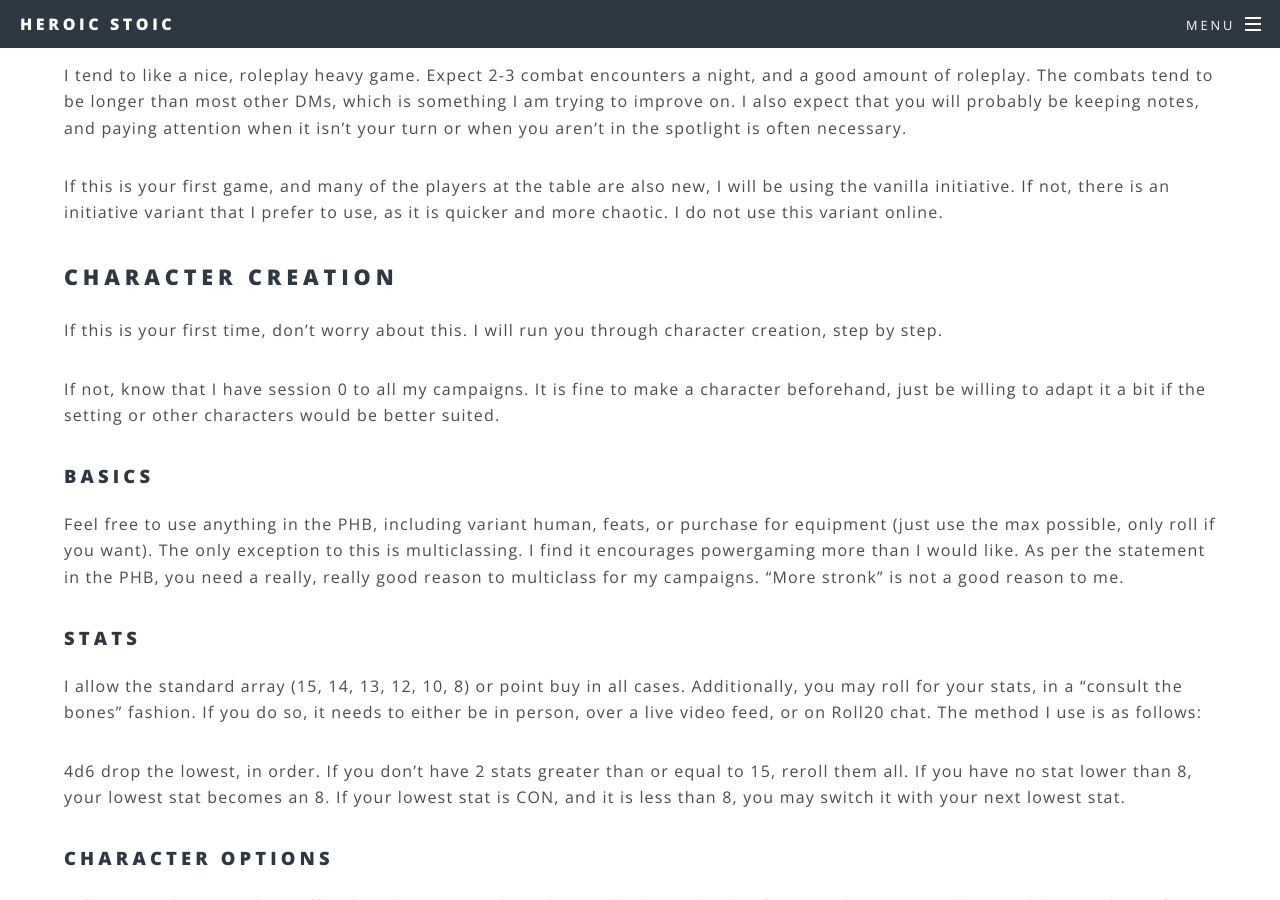
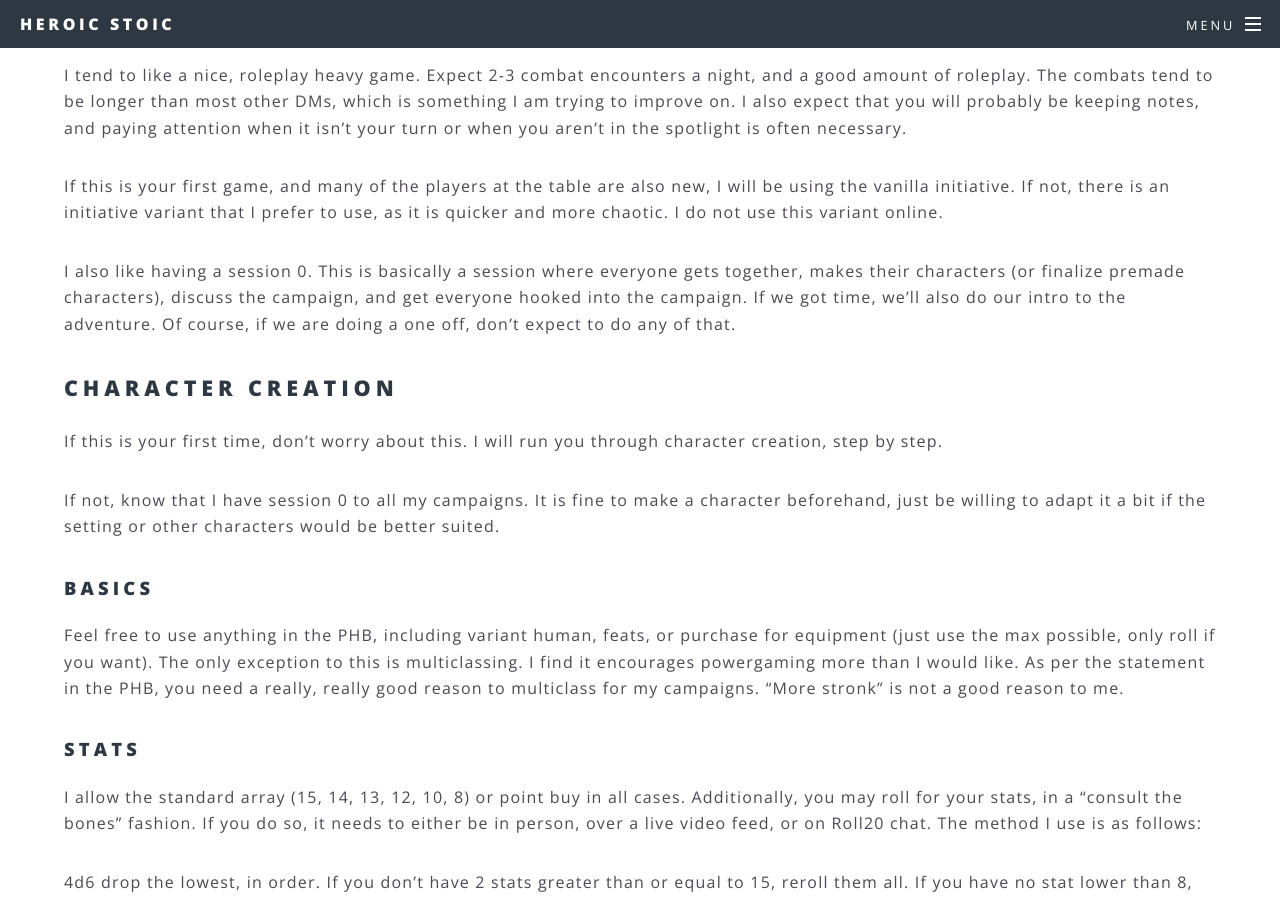
Before and after one commit to heroicstoic/heroicstoic.github.io, a Jekyll site: the page built from dnd/TableRules.md, in a window 1280 px wide and 900 px high, scrolled down 487 px. Built offline with Jekyll 4.4.1, drawn with Linux system fonts in a browser that asks for light colours.

Commit message:
Update TableRules.md

```diff
--- a/dnd/TableRules.md
+++ b/dnd/TableRules.md
@@ -10,6 +10,8 @@ permalink: /dnd/rules/
 I tend to like a nice, roleplay heavy game. Expect 2-3 combat encounters a night, and a good amount of roleplay. The combats tend to be longer than most other DMs, which is something I am trying to improve on. I also expect that you will probably be keeping notes, and paying attention when it isn't your turn or when you aren't in the spotlight is often necessary.
 
 If this is your first game, and many of the players at the table are also new, I will be using the vanilla initiative. If not, there is an initiative variant that I prefer to use, as it is quicker and more chaotic. I do not use this variant online.
+
+I also like having a session 0. This is basically a session where everyone gets together, makes their characters (or finalize premade characters), discuss the campaign, and get everyone hooked into the campaign. If we got time, we'll also do our intro to the adventure. Of course, if we are doing a one off, don't expect to do any of that.
 
 ## Character Creation
 If this is your first time, don't worry about this. I will run you through character creation, step by step.
```
